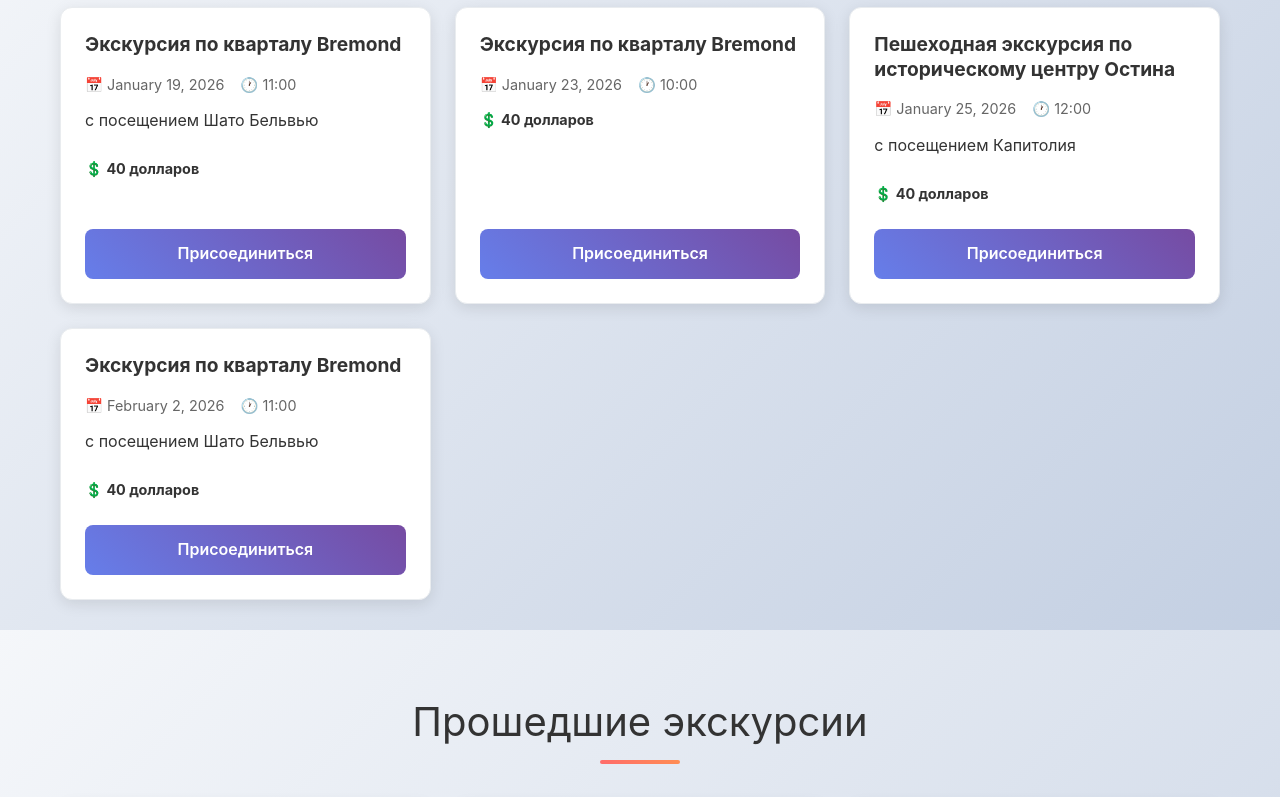
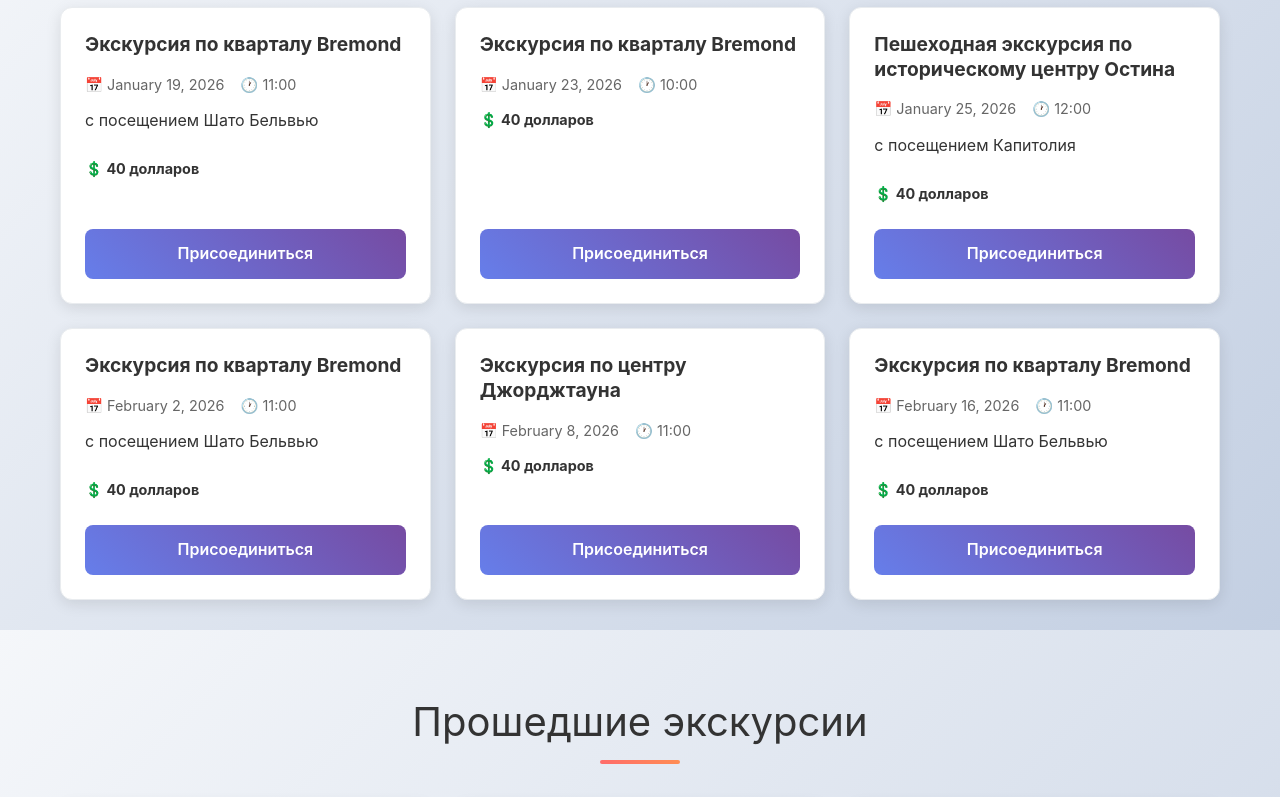
Before and after one commit to tatiana-act/nextjs-boilerplate, a Next.js app: page / in a window 1280 px wide. Shown: the part 5131-5928 px from the top of the page. Built offline with nearby package versions, Linux system fonts and the light colour scheme.

Commit message:
tour updates

```diff
--- a/data/upcomingTours.ts
+++ b/data/upcomingTours.ts
@@ -33,4 +33,20 @@ export const upcomingTours: UpcomingTourEvent[] = [
         price: 40,
         bonus: "с посещением Шато Бельвью"
     },
+    {
+        id: 'tour43',
+        tourProgramId: 'Gcrt',
+        date: '2026-02-08',
+        time: '11:00',
+        price: 40,
+        bonus: '',
+    },
+    {
+        id: 'tour52',
+        tourProgramId: 'Brmn',
+        date: '2026-02-16',
+        time: '11:00',
+        price: 40,
+        bonus: "с посещением Шато Бельвью"
+    },
 ];
```
